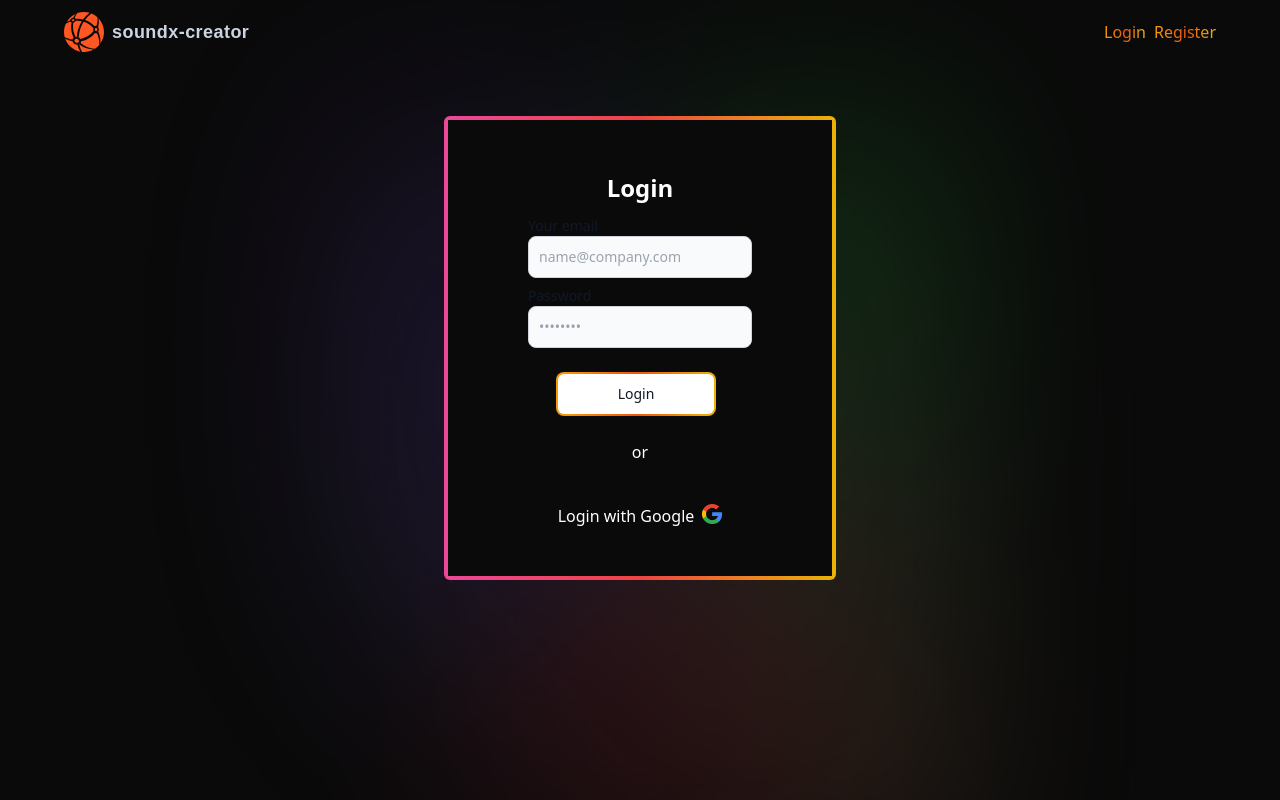
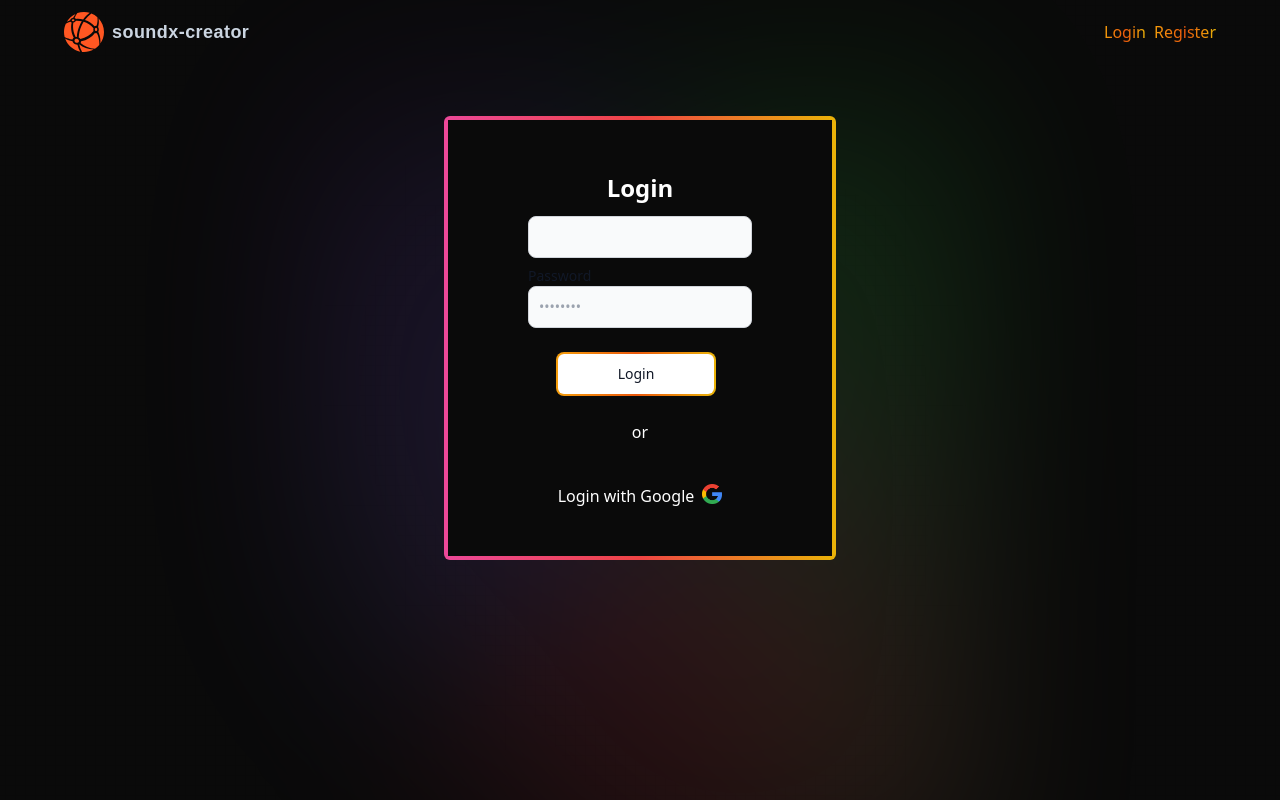
Before and after one commit to sir-george2500/soundx-creator, a Next.js app: page /Login in a window 1280 px wide. Built offline with nearby package versions, Linux system fonts and the light colour scheme.

Commit message:
added style for form input

```diff
--- a/app/Login/page.jsx
+++ b/app/Login/page.jsx
@@ -16,7 +16,11 @@
             <h1 className="text-2xl font-black text-white p-3">Login</h1>
 
             <div className="mb-2">
-              <TextInput />
+              <TextInput
+                type="password"
+                name="email"
+
+              />
             </div>
             <div className="mb-2">
               <label htmlFor="password" className="block text-sm font-medium text-gray-900 dark:text-white">
--- a/components/TextInput.js
+++ b/components/TextInput.js
@@ -1,21 +1,32 @@
 import React from 'react'
 
-const TextInput = () => {
+const TextInput = ({
+    type,
+    name,
+    id,
+    placeholder,
+    required,
+    className,
+    ...otherProps
+  }) => {
     return (
       <>
-    <label htmlFor="email" className="block text-sm font-medium text-gray-900 dark:text-white">
-    Your email
+        <label htmlFor={id} className="block text-sm font-medium text-gray-900 dark:text-white">
+          {placeholder}
         </label>
         <input
-    type="email"
-    name="email"
-    id="email"
-    placeholder="name@company.com"
-    required
-    className="bg-gray-50 border border-gray-300 text-gray-900 sm:text-sm rounded-lg focus:ring-primary-600 focus:border-primary-600 block w-full p-2.5 dark:bg-gray-700 dark:border-gray-600 dark:placeholder-gray-400 dark:text-white dark:focus:ring-blue-500 dark:focus:border-blue-500"
+          type={type}
+          name={name}
+          id={id}
+          placeholder={placeholder}
+          required={required}
+          className={`bg-gray-50 border border-gray-300 text-gray-900 sm:text-sm rounded-lg focus:ring-primary-600 focus:border-primary-600 block w-full p-2.5 dark:bg-gray-700 dark:border-gray-600 dark:placeholder-gray-400 dark:text-white dark:focus:ring-blue-500 dark:focus:border-blue-500${className}`}
+          {...otherProps}
         />
       </>
-  )
-}
+    );
+  };
+
+
 
 export default TextInput
--- a/package.json
+++ b/package.json
@@ -14,6 +14,7 @@
     "autoprefixer": "10.4.14",
     "bcrypt": "^5.1.0",
     "firebase": "^9.22.2",
+    "formik": "^2.4.2",
     "mongodb": "^5.5.0",
     "mongoose": "^7.1.1",
     "next": "13.4.1",
```
Also changed, not shown: 1 other file (tests, documents, lock files or other folders). Lines whose indentation alone changed are shown as unchanged.
